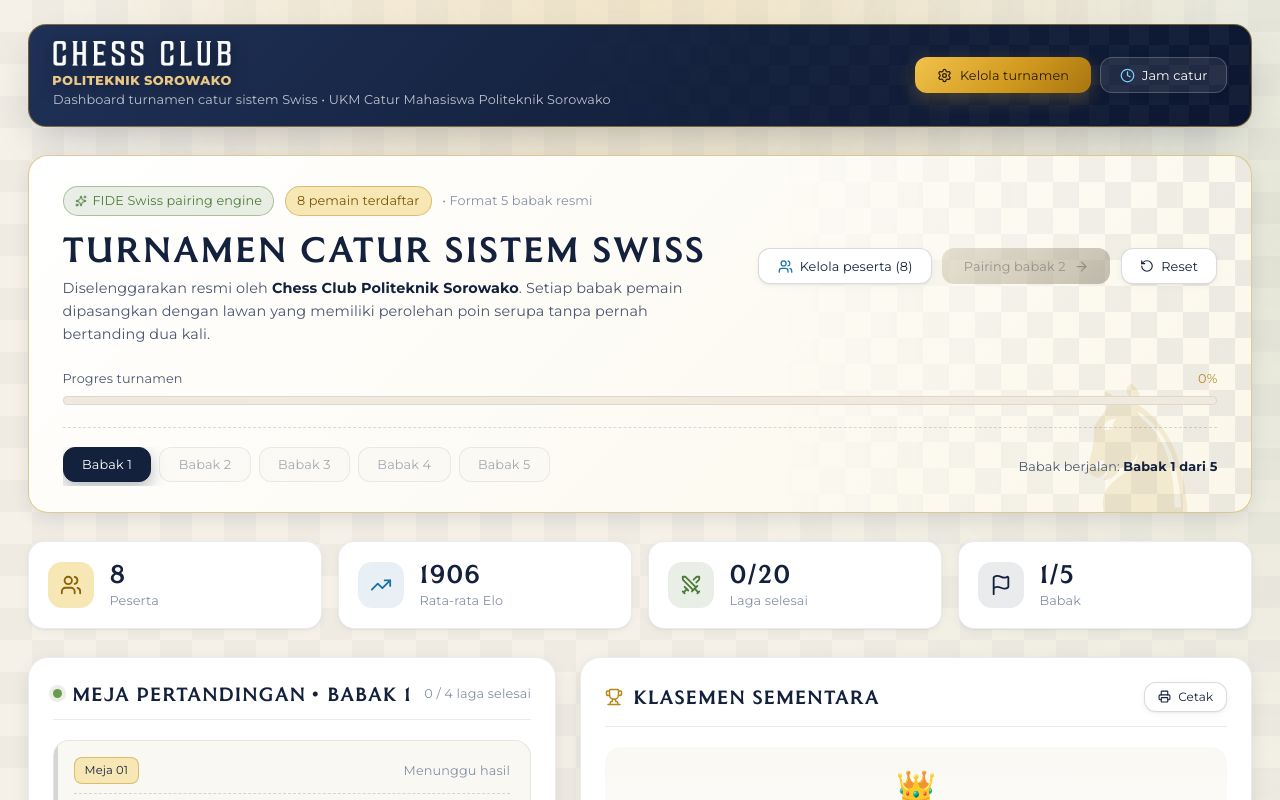
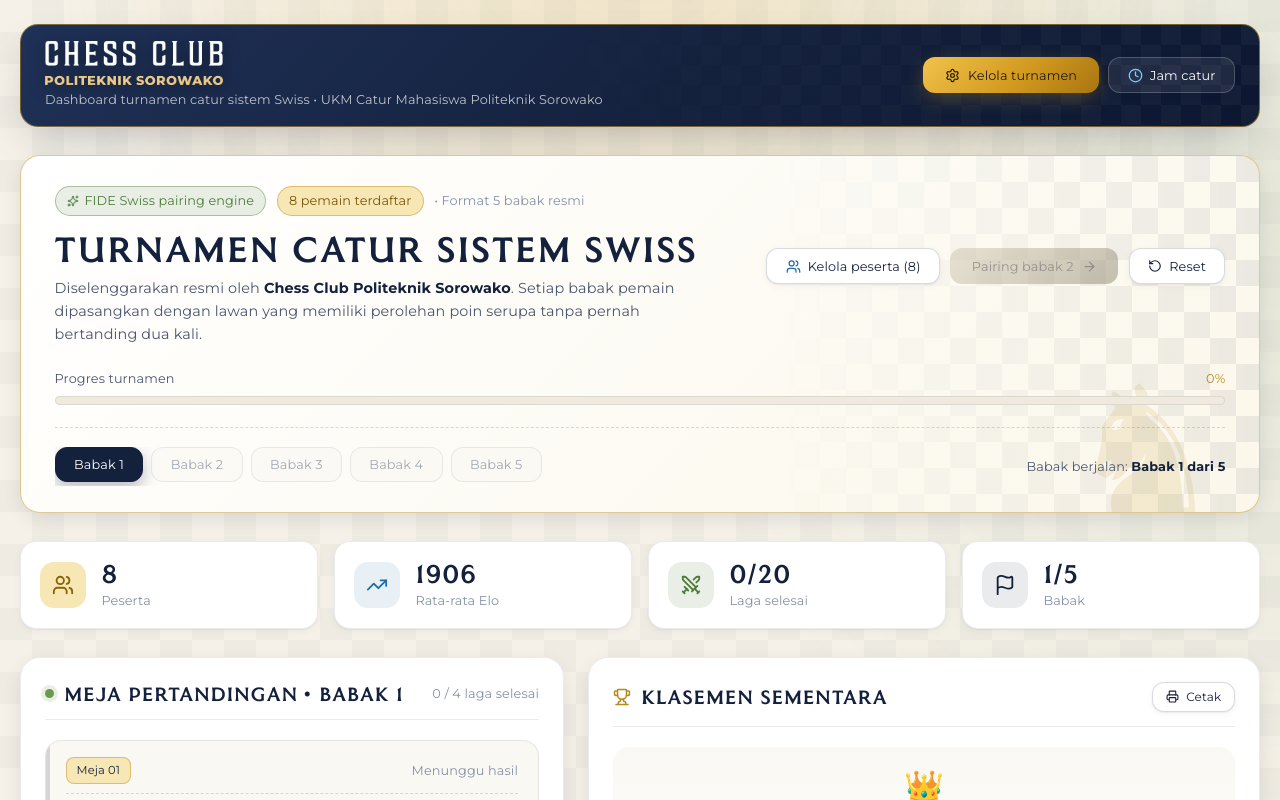
Before and after one commit to dev-byreza/dashboard-turnamen-chess, a Next.js app: page / in a window 1280 px wide. Shown: the top 800 px of the page. Built offline with nearby package versions, Linux system fonts and the light colour scheme.

Commit message:
style: widen container max-width to 1680px to reduce side gap by half on laptop screens

```diff
--- a/src/app/globals.css
+++ b/src/app/globals.css
@@ -99,9 +99,9 @@ body::before {
 .chess-wrapper {
   position: relative;
   z-index: 1;
-  max-width: 1440px;
+  max-width: 1680px;
   margin: 0 auto;
-  padding: 1.5rem 1.75rem 4rem 1.75rem;
+  padding: 1.5rem 1.25rem 4rem 1.25rem;
 }
 
 /* ===== Utilities ===== */
```
